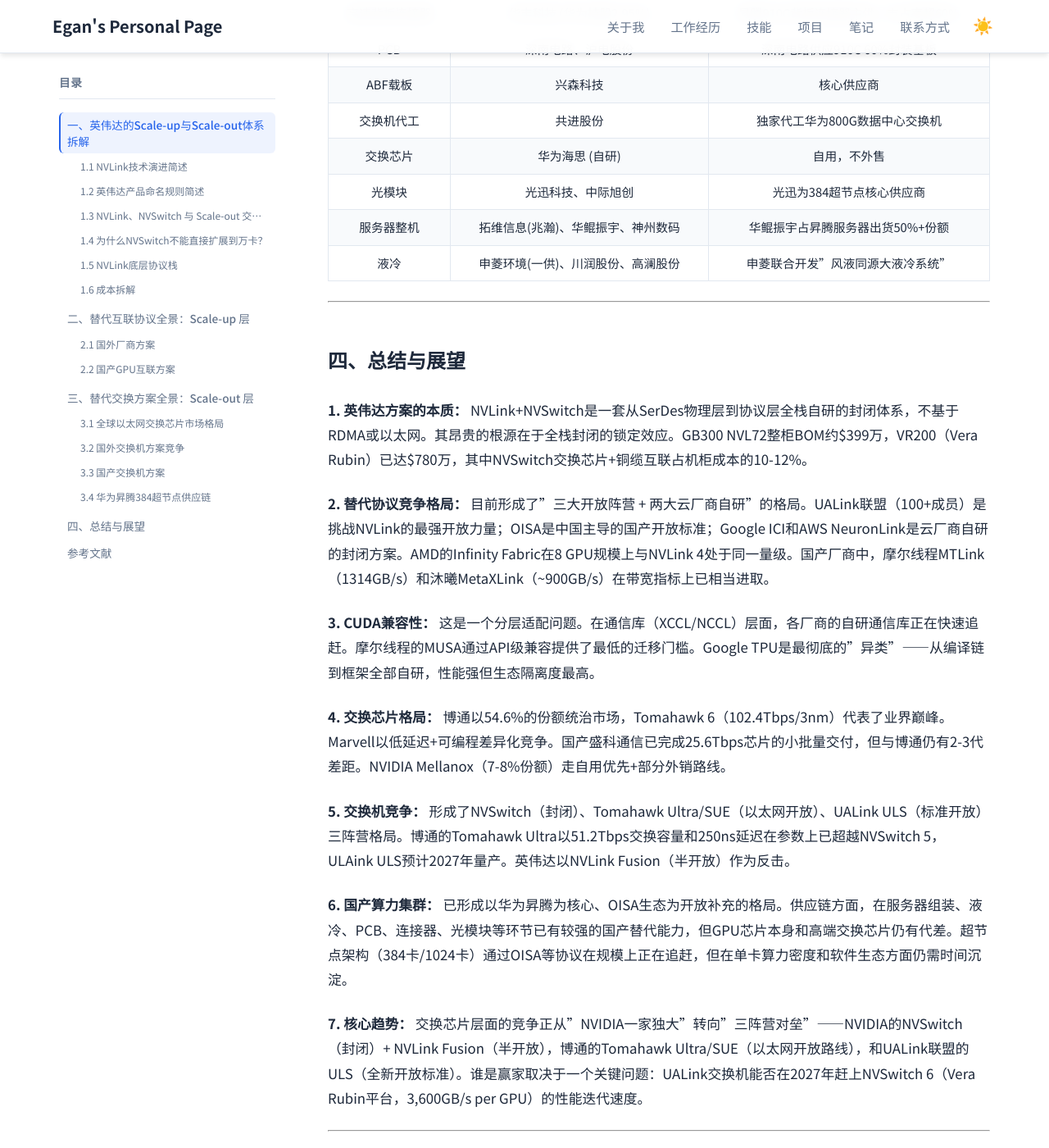
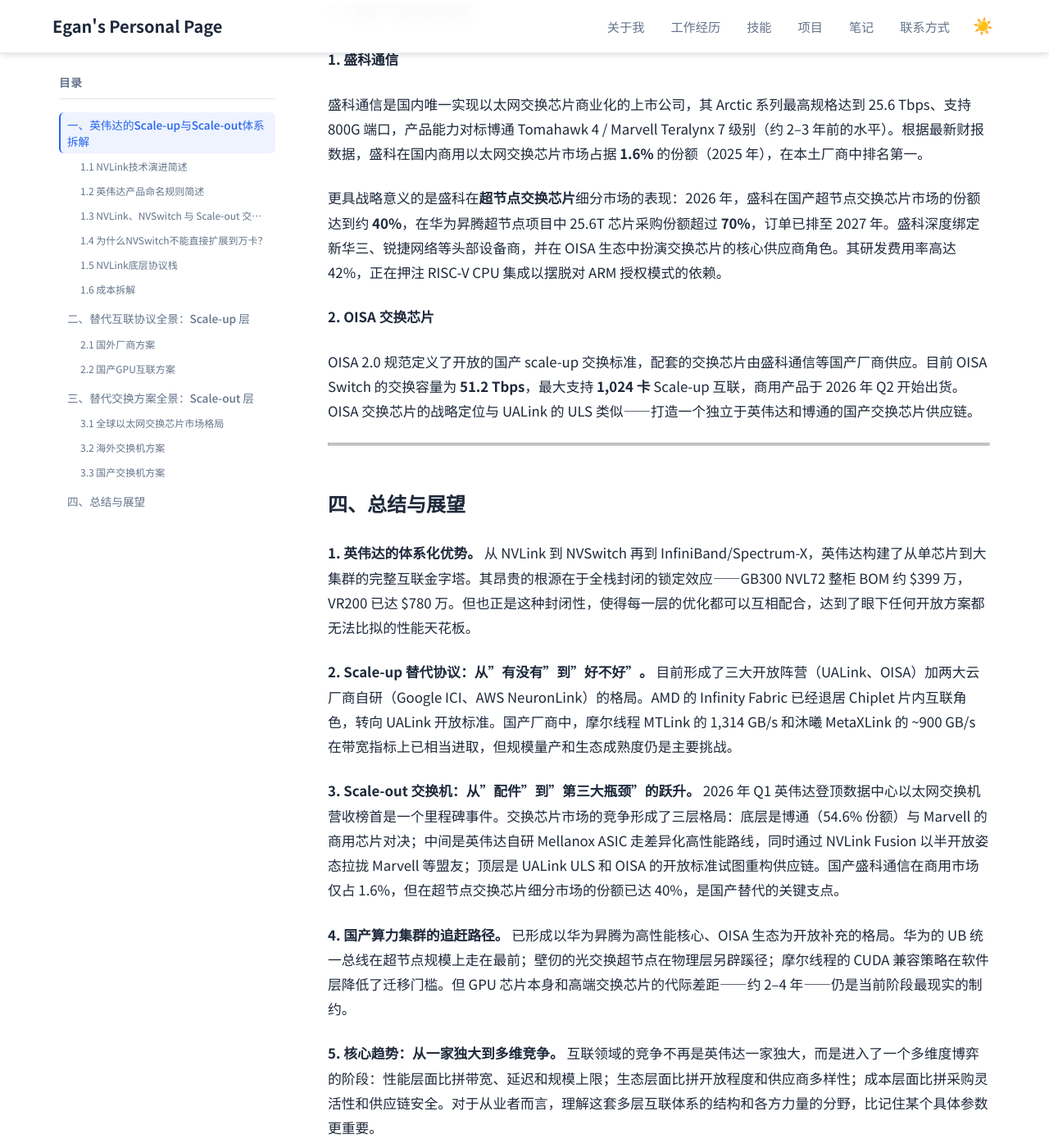
Before and after one commit to Lejun-Hu/Lejun-Hu.github.io, a Jekyll site: the page built from _notes/2026-7-12-GPU_Interconnect_Research.md, in a window 1280 px wide and 1400 px high, scrolled down 18765 px. Shown: the whole window at 82% size. Built offline with Jekyll 4.4.1, drawn with Linux system fonts in a browser that asks for light colours; some of the changed text lies outside the part shown.

Commit message:
refactor: 重写第三节Scale-out层，更新市场数据，移除scale-up内容，重构为海外/国产双段

```diff
--- a/_notes/2026-7-12-GPU_Interconnect_Research.md
+++ b/_notes/2026-7-12-GPU_Interconnect_Research.md
@@ -276,99 +276,80 @@ OISA 1.0 于 2025 年 8 月发布，2.0 进一步将规格提升至单点 **896
 
 ## 三、替代交换方案全景：Scale-out 层
 
+前一章我们分析了各家在 scale-up 层（GPU 直连域内）的互联协议竞争。但当 GPU 集群的规模超过单个 NVLink/UALink/OISA 域的上限后，就需要 scale-out 交换机将这些域连接起来，构成万卡乃至十万卡级别的算力集群。这一层的核心玩家是**交换芯片**——它们决定了数据在机柜间如何路由、能以多低的延迟转发、以及整个集群的通信效率上限。
+
+与 scale-up 层各家封闭或半封闭的协议不同，scale-out 层天然是开放生态的竞技场：博通、Marvell 等商用芯片巨头、英伟达自研的 Mellanox 系列、以及国产的盛科通信，在这里展开直接竞争。2026 年一个标志性事件是英伟达凭借 Spectrum-X 首次登顶全球数据中心以太网交换机营收榜首（IDC 2026 Q1 数据），标志着交换机的战略地位从"网络配件"正式升级为"AI 算力的第三大瓶颈"。
+
 ### 3.1 全球以太网交换芯片市场格局
 
-根据QYResearch 2024年数据，全球以太网交换芯片市场规模约**48.6亿美元**，预计2031年达83.7亿美元（CAGR 7.26%）。市场高度集中：
+根据 QYResearch 2026 年 1 月发布的最新报告，2025 年全球以太网交换芯片市场销售额达到 **374 亿元人民币**（约 52 亿美元），预计到 2032 年将增长至 606 亿元，年复合增长率约 7.3%。
 
-| 厂商 | 2024年市场份额 | 代表产品 | 最新性能 | 策略定位 |
+| 厂商 | 2024 年市场份额 | 代表产品 | 最新性能 | 策略定位 |
 |---|---|---|---|---|
-| **Broadcom** | 54.59% | Tomahawk 6, Jericho 4, Trident 5 | Tomahawk 6: 102.4Tbps, 3nm, 512×200G端口 | 商用芯片领导者，覆盖全场景 |
-| **Marvell** | 12.95% | Teralynx 10, T100 | T100: 102.4Tbps, 3nm; Teralynx 10: 51.2T, 500ns延迟 | 低延迟+可编程，AI云场景 |
-| **Cisco** | 9.60%（下降中） | Silicon One | 自研自用 | 从自研转向混合商用芯片策略 |
-| **NVIDIA (Mellanox)** | 7-8% | Spectrum-4, Spectrum-X | 51.2Tbps | 自研ASIC，自用+外销，AI集群专用优化 |
-| **Microchip** | ~2.5% | SparX-5 | 工业/企业级 | 中小企业市场 |
-| **盛科通信 (国产)** | ~2.5% | Arctic系列 | 25.6Tbps, 800G端口 | 国产替代领军，对标博通 |
+| **Broadcom** | 54.6% | Tomahawk 6, Jericho 4, Trident 5 | Tomahawk 6: 102.4 Tbps, 3nm, 512×200G 端口 | 商用芯片绝对领导者，覆盖超大规模云到企业全场景 |
+| **Marvell** | ~13% | Teralynx 10, T100 | T100: 102.4 Tbps, 3nm; Teralynx 10: 51.2 T, 500ns 延迟 | 低延迟+可编程，聚焦 AI 云和边缘场景 |
+| **Cisco** | 9.6%（趋势下降） | Silicon One | 自研自用 | 从纯自研转向混合商用芯片策略 |
+| **NVIDIA (Mellanox)** | 7–8% | Spectrum-4, Spectrum-X | Spectrum-X: 51.2 Tbps | 自研 ASIC，优先自用 + 部分外销，AI 集群专用优化 |
+| **盛科通信 (国产)** | ~1.6%（国内商用市场） | Arctic 系列 | 25.6 Tbps, 800G 端口 | 国产替代领军，对标博通 Tomahawk 4 级别 |
+| 其他（Microchip 等） | ~5% | — | — | 工业/企业级中小企业市场 |
 
-> **关键事实：** 英伟达在scale-out层使用的交换机（InfiniBand Quantum系列和以太网Spectrum系列）均采用**自研ASIC芯片**，并非采购博通或Marvell的商用芯片。英伟达在2019年以69亿美元收购Mellanox后，获得了完整的交换芯片设计能力。
+需要说明的是，上述份额为**芯片层面**（即谁生产的 ASIC 被装进交换机）。在**交换机整机层面**，格局有所不同：根据 IDC 2026 年 Q1 报告，英伟达以 Spectrium-X 交换机单季营收 21 亿美元、同比暴增 192.7%，首次登顶全球数据中心以太网交换机营收榜首（21.5% 份额），超越思科和 Arista。这并非因为英伟达卖的芯片最多，而是因为 AI 集群对高性能交换机的需求急剧膨胀，Spectrum-X 的价值量远超普通企业级交换机。
 
-### 3.2 国外交换机方案竞争
+英伟达在 scale-out 层的交换机（InfiniBand Quantum 系列和以太网 Spectrum 系列）均采用自研 ASIC 芯片，这得益于 2019 年以 69 亿美元收购 Mellanox——英伟达由此获得了从芯片设计到协议栈的完整交换能力。但英伟达并非在所有领域都走封闭路线。2026 年 3 月，英伟达与 Marvell 宣布达成战略合作，英伟达向 Marvell 投资 20 亿美元，将 Marvell 的定制芯片（XPU）、高速模拟前端、光 DSP 和硅光互连产品接入 **NVLink Fusion** 生态。这意味着英伟达的策略是**双轨并行**：自己的高端产品线（Spectrum-X、Quantum）用自研 ASIC，保持最优性能和最高毛利；同时通过 NVLink Fusion 拉拢 Marvell 等第三方芯片商，用半开放姿态争夺那些不愿意被单一供应商锁定的客户——本质上是在开放生态的战场上与博通 Tomahawk/SUE 和 UALink ULS 正面竞争。
 
-#### NVSwitch vs Tomahawk Ultra vs UALink ULS
+### 3.2 海外交换机方案
 
-| 方案 | 主导方 | 交换容量 | 最大规模 | 开放性 | 成熟度 |
-|---|---|---|---|---|---|
-| NVSwitch 5 | NVIDIA | 28.8 Tbps | 576 GPU（理论） | 完全封闭 | 已大规模量产 |
-| Tomahawk Ultra (SUE) | Broadcom | 51.2 Tbps | 1,024加速器 | SUE开放规范 | 已量产出货 |
-| UALink Switch (ULS) | UALink联盟 | 待定（多厂商） | 1,024加速器 | 完全开放标准 | 2027年量产 |
-| NVLink Fusion | NVIDIA + 合作伙伴 | 依赖NVSwitch | 依赖NVSwitch | "半开放"（需搭配NVIDIA产品） | 生态构建中 |
+以下按厂商逐一分析海外 scale-out 交换机领域的主要竞争力量。
 
-#### Broadcom Tomahawk Ultra：以太网的"越界"挑战
+**1. Broadcom：Tomahawk 系列与 SUE 开放规范**
 
-博通在2025年推出的Tomahawk Ultra是迄今对NVSwitch最直接的挑战。它的核心理念是：**用以太网技术做Scale-up互联**，把原本属于NVLink+NVSwitch专用领域的GPU直连市场，纳入开放的以太网生态。博通为此定义了SUE（Scale-Up Ethernet）开放接口规范。
+博通是全球以太网交换芯片的绝对霸主，Tomahawk 系列是其面向超大规模数据中心的旗舰产品线。最新的 Tomahawk 6 基于 TSMC 3nm 工艺，单芯片交换容量达到 102.4 Tbps，支持 512 个 200G 端口，代表了商用交换芯片的性能巅峰。
 
-| 参数 | Broadcom Tomahawk Ultra | NVIDIA NVSwitch 5 |
-|---|---|---|
-| 交换容量 | **51.2 Tbps** | 28.8 Tbps |
-| 制程 | TSMC 5nm | TSMC 4nm |
-| 延迟（64B包） | **250 ns** | 未公开（推测更高） |
-| 最大互联规模 | **1,024加速器** | 576 GPU（理论） |
-| 协议标准 | Scale-Up Ethernet (SUE)，开放规范 | NVLink，专有封闭 |
-| 网内计算 | 支持INC (In-Network Collective) | 支持SHARP |
-| 兼容性 | 任意加速器 | 仅NVIDIA GPU |
+在 AI 集群场景中，博通于 2025 年推出的 **Tomahawk Ultra** 针对 scale-up 互联做了专项优化：51.2 Tbps 交换容量，64 字节包延迟仅 250ns，最大支持 1,024 个加速器互联。配合博通定义的 **SUE（Scale-Up Ethernet）** 开放接口规范，任意厂商的加速器都可以通过标准以太网接入 Tomahawk Ultra 构建高速互联域。此外，Jericho 4 系列面向运营商和边缘场景提供深度缓冲和可编程转发能力，Trident 5 系列则覆盖主流企业数据中心。
 
-#### NVLink Fusion：英伟达的"半开放"反击
+博通的竞争壁垒在于：54.6% 的市场份额意味着几乎所有的交换机 OEM（思科、Arista、新华三、锐捷等）都是其客户，软件生态（SDK、驱动、协议栈）经过二十年的积累已经极度成熟。这是任何新进入者在短期内无法复制的。
 
-面对UALink和SUE的围攻，英伟达在2025年5月推出了**NVLink Fusion**——一个策略性的"半开放"方案。核心思路：允许第三方加速器（非NVIDIA GPU）通过NVLink协议与NVIDIA的CPU、GPU和网络组件通信，但**必须搭配至少一款NVIDIA产品**。
+**2. Marvell：Teralynx 系列与低延迟差异化**
 
-已加入NVLink Fusion生态的合作伙伴：Marvell（英伟达投资20亿美元）、三星晶圆厂、ARM、联发科、Astera Labs。而AMD、Intel、博通——这三家英伟达的直接竞争对手全部缺席NVLink Fusion，转而主推UALink/SUE。
+Marvell 在以太网交换芯片市场的份额约 13%，其差异化策略集中在**低延迟**和**可编程性**。Teralynx 10 交换芯片将端口到端口的转发延迟压到了 500ns——在 AI 训练集群中，每降低 1 微秒的交换延迟，都可能转化为算力利用率的提升。最新的 T100 同样基于 TSMC 3nm 工艺，交换容量 102.4 Tbps，与博通 Tomahawk 6 处于同一性能级别。
+
+Marvell 的另一张牌是 **NVLink Fusion 合作**。2026 年 3 月，英伟达投资 20 亿美元与 Marvell 建立战略合作关系，Marvell 将为 NVLink Fusion 生态提供兼容的定制 XPU 和 scale-up 网络产品。对 Marvell 而言，这意味着获得了英伟达生态的"官方认证"；对英伟达而言，这是用盟友的芯片去抢占博通和 UALink 的市场份额。
+
+**3. Cisco：Silicon One 的转型之路**
+
+思科曾长期坚持自研交换 ASIC（Silicon One 系列），但近年来逐步转向"自研+采购商用芯片"的混合策略，其市场份额呈下降趋势（9.6% → 预计 2030 年低于 6%）。面对 AI 集群的爆发需求，思科更多依赖与英伟达 Spectrum-X 的集成方案而非自有芯片来争夺市场。思科的战略重心已从芯片层面转向系统集成和网络管理软件。
+
+**4. Arista：不造芯片的交换机之王**
+
+Arista 的策略与以上三家完全不同——它**不生产交换芯片**，而是从博通采购 Tomahawk 系列芯片后，在软件层面（EOS 操作系统）做深度优化。Arista 在数据中心交换机整机市场的份额仅次于英伟达（2026 Q1），核心客户包括 Meta、Microsoft 等超大规模云厂商。在 AI 场景中，Arista 的优势在于其 EOS 对 RDMA over Converged Ethernet（RoCEv2）和 UEC 协议的成熟支持，以及多年积累的大规模网络运维自动化能力。
 
 ### 3.3 国产交换机方案
 
-#### 盛科通信
+**1. 盛科通信**
 
-国产商用交换芯片唯一上市公司，覆盖100G-25.6Tbps。Arctic系列25.6Tbps支持800G端口，对标博通Tomahawk 4/Marvell Teralynx 7级别。深度绑定新华三、锐捷网络等头部设备商。研发费用率42%，押注RISC-V CPU集成。在OISA生态中扮演交换芯片核心角色。
+盛科通信是国内唯一实现以太网交换芯片商业化的上市公司，其 Arctic 系列最高规格达到 25.6 Tbps、支持 800G 端口，产品能力对标博通 Tomahawk 4 / Marvell Teralynx 7 级别（约 2–3 年前的水平）。根据最新财报数据，盛科在国内商用以太网交换芯片市场占据 **1.6%** 的份额（2025 年），在本土厂商中排名第一。
 
-#### OISA Switch
+更具战略意义的是盛科在**超节点交换芯片**细分市场的表现：2026 年，盛科在国产超节点交换芯片市场的份额达到约 **40%**，在华为昇腾超节点项目中 25.6T 芯片采购份额超过 **70%**，订单已排至 2027 年。盛科深度绑定新华三、锐捷网络等头部设备商，并在 OISA 生态中扮演交换芯片的核心供应商角色。其研发费用率高达 42%，正在押注 RISC-V CPU 集成以摆脱对 ARM 授权模式的依赖。
 
-| 方案 | 主导方 | 交换容量 | 最大规模 | 开放性 | 成熟度 |
-|---|---|---|---|---|---|
-| OISA Switch | 中国移动 + 国产厂商 | 51.2T交换容量 | 1,024卡 (2.0) | 国产开放标准 | 商用产品2026Q2 |
+**2. OISA 交换芯片**
 
-### 3.4 华为昇腾384超节点供应链
+OISA 2.0 规范定义了开放的国产 scale-up 交换标准，配套的交换芯片由盛科通信等国产厂商供应。目前 OISA Switch 的交换容量为 **51.2 Tbps**，最大支持 **1,024 卡** Scale-up 互联，商用产品于 2026 年 Q2 开始出货。OISA 交换芯片的战略定位与 UALink 的 ULS 类似——打造一个独立于英伟达和博通的国产交换芯片供应链。
 
-| 环节 | 核心供应商 | 地位与份额 |
-|---|---|---|
-| AI芯片 | 华为海思 (昇腾910B/C/950PR) | 全自研 |
-| 高速背板连接器 | 华丰科技 (华为持股2.95%) | 昇腾910C背板连接器主供，市占率超60% |
-| PCB | 深南电路、沪电股份 | 深南电路供应910C 60%封装基板 |
-| ABF载板 | 兴森科技 | 核心供应商 |
-| 交换机代工 | 共进股份 | 独家代工华为800G数据中心交换机 |
-| 交换芯片 | 华为海思 (自研) | 自用，不外售 |
-| 光模块 | 光迅科技、中际旭创 | 光迅为384超节点核心供应商 |
-| 服务器整机 | 拓维信息(兆瀚)、华鲲振宇、神州数码 | 华鲲振宇占昇腾服务器出货50%+份额 |
-| 液冷 | 申菱环境(一供)、川润股份、高澜股份 | 申菱联合开发"风液同源大液冷系统" |
+---
 
 ---
 
 ## 四、总结与展望
 
-**1. 英伟达方案的本质：** NVLink+NVSwitch是一套从SerDes物理层到协议层全栈自研的封闭体系，不基于RDMA或以太网。其昂贵的根源在于全栈封闭的锁定效应。GB300 NVL72整柜BOM约$399万，VR200（Vera Rubin）已达$780万，其中NVSwitch交换芯片+铜缆互联占机柜成本的10-12%。
+**1. 英伟达的体系化优势。** 从 NVLink 到 NVSwitch 再到 InfiniBand/Spectrum-X，英伟达构建了从单芯片到大集群的完整互联金字塔。其昂贵的根源在于全栈封闭的锁定效应——GB300 NVL72 整柜 BOM 约 $399 万，VR200 已达 $780 万。但也正是这种封闭性，使得每一层的优化都可以互相配合，达到了眼下任何开放方案都无法比拟的性能天花板。
 
-**2. 替代协议竞争格局：** 目前形成了"三大开放阵营 + 两大云厂商自研"的格局。UALink联盟（100+成员）是挑战NVLink的最强开放力量；OISA是中国主导的国产开放标准；Google ICI和AWS NeuronLink是云厂商自研的封闭方案。AMD的Infinity Fabric在8 GPU规模上与NVLink 4处于同一量级。国产厂商中，摩尔线程MTLink（1314GB/s）和沐曦MetaXLink（~900GB/s）在带宽指标上已相当进取。
+**2. Scale-up 替代协议：从"有没有"到"好不好"。** 目前形成了三大开放阵营（UALink、OISA）加两大云厂商自研（Google ICI、AWS NeuronLink）的格局。AMD 的 Infinity Fabric 已经退居 Chiplet 片内互联角色，转向 UALink 开放标准。国产厂商中，摩尔线程 MTLink 的 1,314 GB/s 和沐曦 MetaXLink 的 ~900 GB/s 在带宽指标上已相当进取，但规模量产和生态成熟度仍是主要挑战。
 
-**3. CUDA兼容性：** 这是一个分层适配问题。在通信库（XCCL/NCCL）层面，各厂商的自研通信库正在快速追赶。摩尔线程的MUSA通过API级兼容提供了最低的迁移门槛。Google TPU是最彻底的"异类"——从编译链到框架全部自研，性能强但生态隔离度最高。
+**3. Scale-out 交换机：从"配件"到"第三大瓶颈"的跃升。** 2026 年 Q1 英伟达登顶数据中心以太网交换机营收榜首是一个里程碑事件。交换芯片市场的竞争形成了三层格局：底层是博通（54.6% 份额）与 Marvell 的商用芯片对决；中间是英伟达自研 Mellanox ASIC 走差异化高性能路线，同时通过 NVLink Fusion 以半开放姿态拉拢 Marvell 等盟友；顶层是 UALink ULS 和 OISA 的开放标准试图重构供应链。国产盛科通信在商用市场仅占 1.6%，但在超节点交换芯片细分市场的份额已达 40%，是国产替代的关键支点。
 
-**4. 交换芯片格局：** 博通以54.6%的份额统治市场，Tomahawk 6（102.4Tbps/3nm）代表了业界巅峰。Marvell以低延迟+可编程差异化竞争。国产盛科通信已完成25.6Tbps芯片的小批量交付，但与博通仍有2-3代差距。NVIDIA Mellanox（7-8%份额）走自用优先+部分外销路线。
+**4. 国产算力集群的追赶路径。** 已形成以华为昇腾为高性能核心、OISA 生态为开放补充的格局。华为的 UB 统一总线在超节点规模上走在最前；壁仞的光交换超节点在物理层另辟蹊径；摩尔线程的 CUDA 兼容策略在软件层降低了迁移门槛。但 GPU 芯片本身和高端交换芯片的代际差距——约 2–4 年——仍是当前阶段最现实的制约。
 
-**5. 交换机竞争：** 形成了NVSwitch（封闭）、Tomahawk Ultra/SUE（以太网开放）、UALink ULS（标准开放）三阵营格局。博通的Tomahawk Ultra以51.2Tbps交换容量和250ns延迟在参数上已超越NVSwitch 5，ULAink ULS预计2027年量产。英伟达以NVLink Fusion（半开放）作为反击。
-
-**6. 国产算力集群：** 已形成以华为昇腾为核心、OISA生态为开放补充的格局。供应链方面，在服务器组装、液冷、PCB、连接器、光模块等环节已有较强的国产替代能力，但GPU芯片本身和高端交换芯片仍有代差。超节点架构（384卡/1024卡）通过OISA等协议在规模上正在追赶，但在单卡算力密度和软件生态方面仍需时间沉淀。
-
-**7. 核心趋势：** 交换芯片层面的竞争正从"NVIDIA一家独大"转向"三阵营对垒"——NVIDIA的NVSwitch（封闭）+ NVLink Fusion（半开放），博通的Tomahawk Ultra/SUE（以太网开放路线），和UALink联盟的ULS（全新开放标准）。谁是赢家取决于一个关键问题：UALink交换机能否在2027年赶上NVSwitch 6（Vera Rubin平台，3,600GB/s per GPU）的性能迭代速度。
-
----
-
-## 参考文献
+**5. 核心趋势：从一家独大到多维竞争。** 互联领域的竞争不再是英伟达一家独大，而是进入了一个多维度博弈的阶段：性能层面比拼带宽、延迟和规模上限；生态层面比拼开放程度和供应商多样性；成本层面比拼采购灵活性和供应链安全。对于从业者而言，理解这套多层互联体系的结构和各方力量的分野，比记住某个具体参数更重要。
 
 - [NVIDIA NVLink 和 NVLink 交换机 官方页面](https://www.nvidia.com/zh-cn/data-center/nvlink)
 - [NVLink与纵向扩展网络：当800G以太网不够用时 - Introl](https://introl.com/zh/blog/nvlink-scale-up-networking-gpu-interconnect-infrastructure-2025)
```
